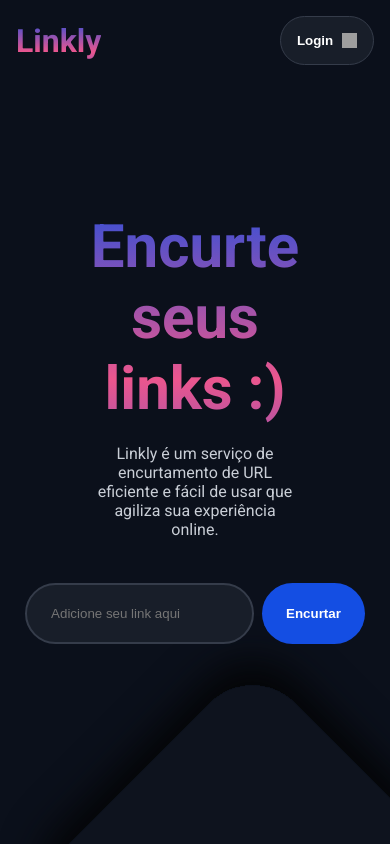
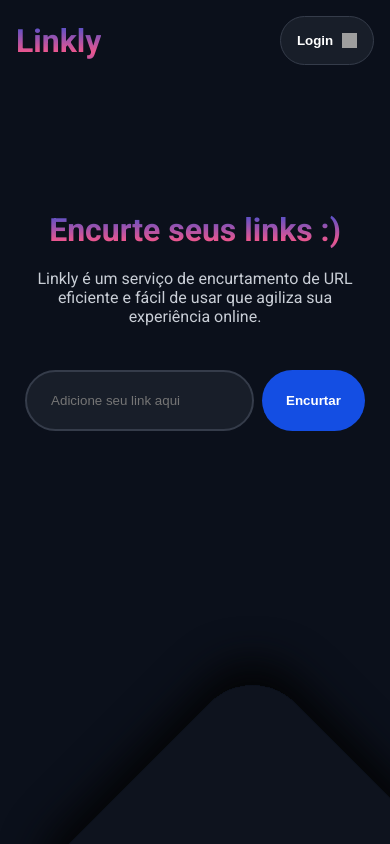
Before and after one commit to rms-diego/url-shortener, a Next.js app: page / in a window 390 px wide. Built offline with nearby package versions, Linux system fonts and the light colour scheme; grey boxes are pictures that could not be loaded.

Commit message:
style: adicionando responsividade na home page

```diff
--- a/src/app/(home)/styles.module.scss
+++ b/src/app/(home)/styles.module.scss
@@ -33,3 +33,25 @@
     font-weight: 300;
   }
 }
+
+@media screen and (max-width: 900px) {
+  .mainContainer {
+    padding: 0 2rem;
+    padding-top: 8.1rem;
+  }
+  .contentTextContainer {
+    h2 {
+      font-size: 2rem;
+    }
+  }
+}
+
+// @media screen and (max-width: 600px) {
+//   .mainContainer {
+//     padding: 0 2rem;
+//     padding-top: 8.1rem;
+//   }
+//   .contentTextContainer {
+//     font-size: 2rem;
+//   }
+// }
```
